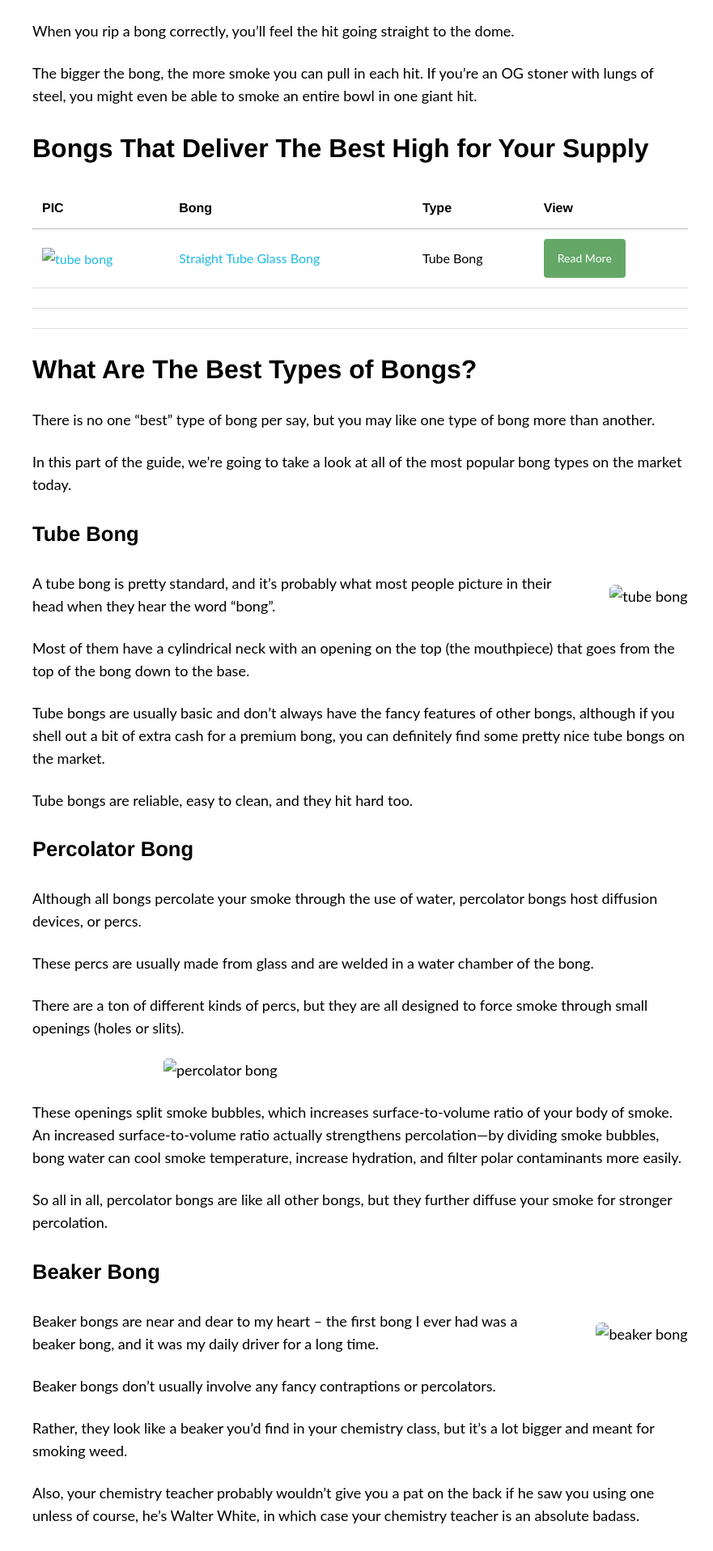
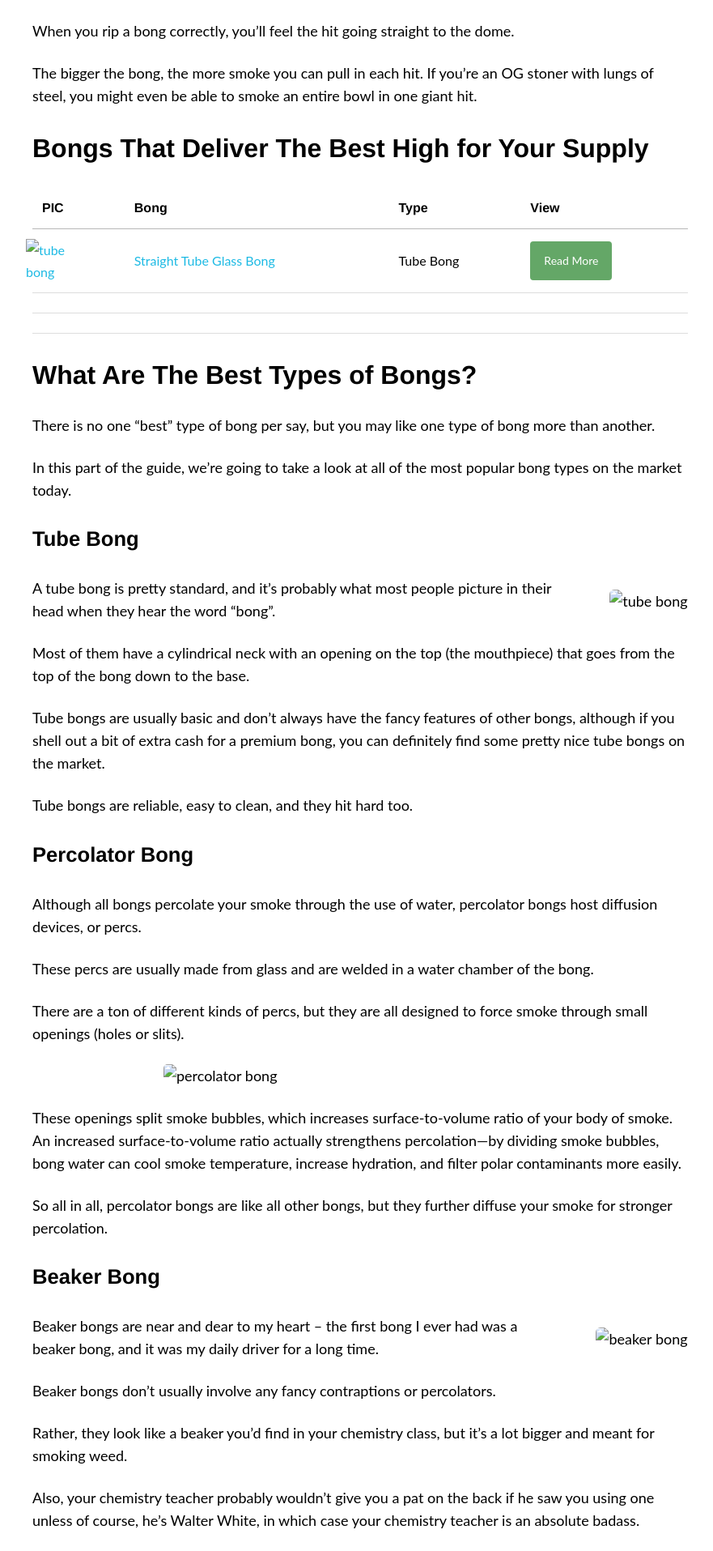
Before and after one commit to smokephisticated/smokephisticated, a Jekyll site: the page built from pages/pieces/bongs/bongs.md, in a window 1280 px wide. Shown: the part 2233-4148 px from the top of the page at 81% size, without its empty margins (56-937 px from the left). Built offline with Jekyll 4.4.1, drawn with Linux system fonts in a browser that asks for light colours; nearby versions of some CDN libraries; comment, search, counter and statistics services are not loaded.

Commit message:
html fix

```diff
--- a/css/main.scss
+++ b/css/main.scss
@@ -200,7 +200,7 @@ sitemap: false
   position: absolute;
 }
 
-.table-img {
+.table-image {
   max-width: 65px;
   height: auto;
   margin-left: -20px;
```
